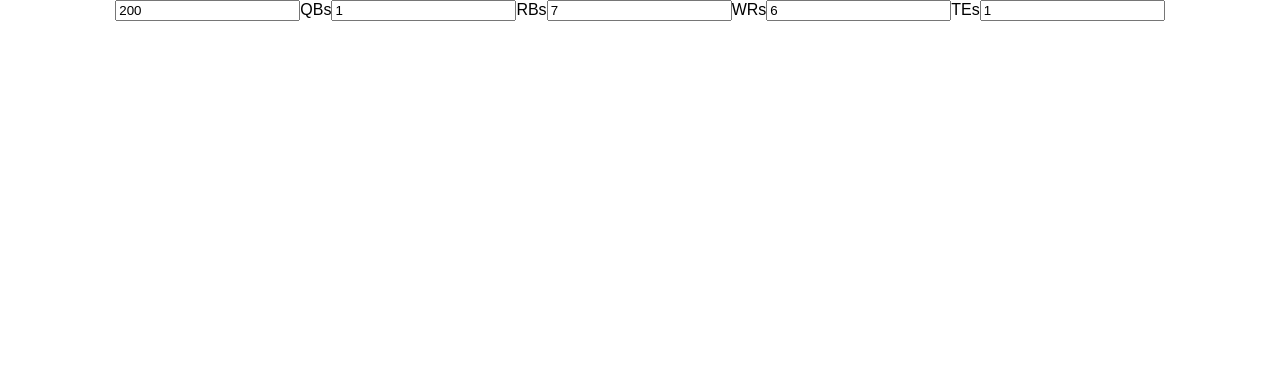
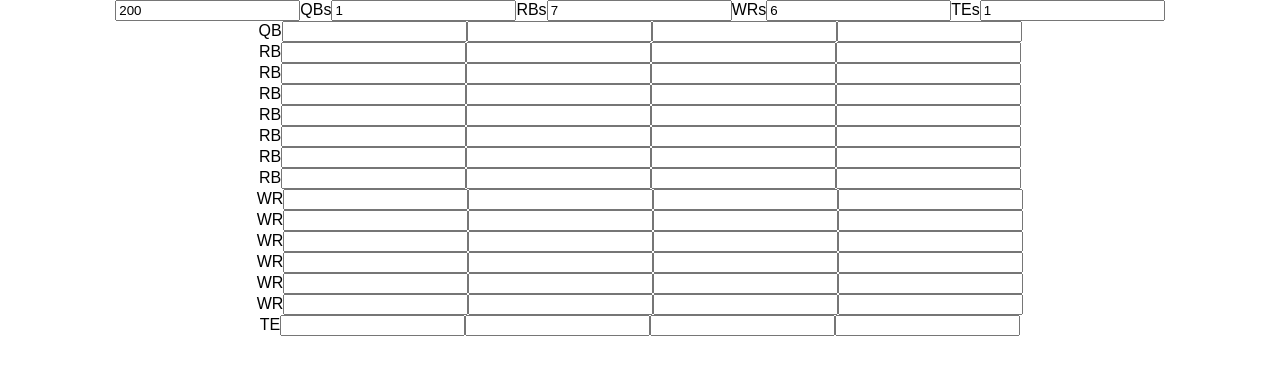
Before and after one commit to severnsc/ff-app, a React (Create React App) app: page / in a window 1280 px wide. Shown: the top 374 px of the page. Built offline with nearby package versions, Linux system fonts and the light colour scheme.

Commit message:
Experiencing bug where event.target on input is null. Have to walk away for the moment.

```diff
--- a/src/App.js
+++ b/src/App.js
@@ -5,13 +5,13 @@ import './App.css';
 class PlayerRow extends Component {
   render() {
     return (
-      <span>
+      <div>
         {this.props.position}
         <input type="text" />
         <input type="text" />
         <input type="text" readOnly />
         <input type="text" />
-      </span>
+      </div>
     );
   }
 }
@@ -25,9 +25,27 @@ class PlayerRows extends Component {
       rbs: 7,
       wrs: 6,
       tes: 1,
+      qbRows: [<PlayerRow position="QB" />],
+      rbRows: [
+        <PlayerRow position="RB" />,
+        <PlayerRow position="RB" />,
+        <PlayerRow position="RB" />,
+        <PlayerRow position="RB" />,
+        <PlayerRow position="RB" />,
+        <PlayerRow position="RB" />,
+        <PlayerRow position="RB" />
+      ],
+      wrRows: [
+        <PlayerRow position="WR" />,
+        <PlayerRow position="WR" />,
+        <PlayerRow position="WR" />,
+        <PlayerRow position="WR" />,
+        <PlayerRow position="WR" />,
+        <PlayerRow position="WR" />
+      ],
+      teRows: [<PlayerRow position="TE" />],
     };
     this.updateBudget = this.updateBudget.bind(this);
-    this.updateQBs = this.updateQBs.bind(this);
     this.updateRBs = this.updateRBs.bind(this);
     this.updateWRs = this.updateWRs.bind(this);
     this.updateTEs = this.updateTEs.bind(this);
@@ -38,7 +56,18 @@ class PlayerRows extends Component {
   }
 
   updateQBs(event) {
-    this.setState({qbs: event.target.value})
+    this.setState(() => {qbs: event.target.value});
+    this.updateQBRows();
+  }
+
+  updateQBRows() {
+    var qbRows = this.state.qbRows;
+    if(qbRows.length !== this.state.qbs){
+      for(var i=this.state.qbRows.length;i<this.state.qbs;i++){
+        qbRows.push(<PlayerRow position="QB" />);
+      };
+      this.setState(() => {qbRows: qbRows});
+    }
   }
 
   updateRBs(event) {
@@ -59,14 +88,17 @@ class PlayerRows extends Component {
         <div class="setup">
           <input type="text" value={this.state.budget} onChange={this.updateBudget} />
           <span>
-            QBs<input type="text" value={this.state.qbs} onChange={this.updateQBs} />
+            QBs<input type="text" value={this.state.qbs} onChange={this.updateQBs.bind(this)} />
             RBs<input type="text" value={this.state.rbs} onChange={this.updateRBs} />
             WRs<input type="text" value={this.state.wrs} onChange={this.updateWRs} />
             TEs<input type="text" value={this.state.tes} onChange={this.updateTEs} />
           </span>
         </div>
         <div class="players">
-          {this.props.children}
+          {this.state.qbRows}
+          {this.state.rbRows}
+          {this.state.wrRows}
+          {this.state.teRows}
         </div>
       </div>
     );
@@ -77,8 +109,7 @@ class App extends Component {
   render() {
     return (
       <div className="App">
-        <PlayerRows>
-        </PlayerRows>
+        <PlayerRows />
       </div>
     );
   }
```
